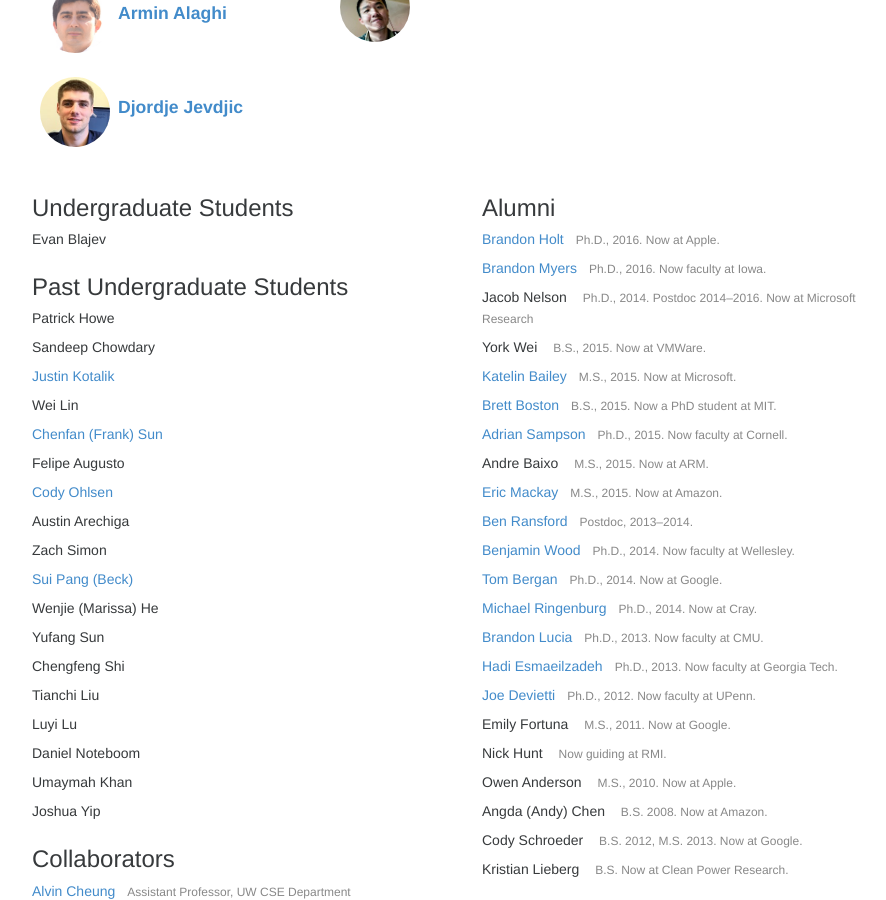
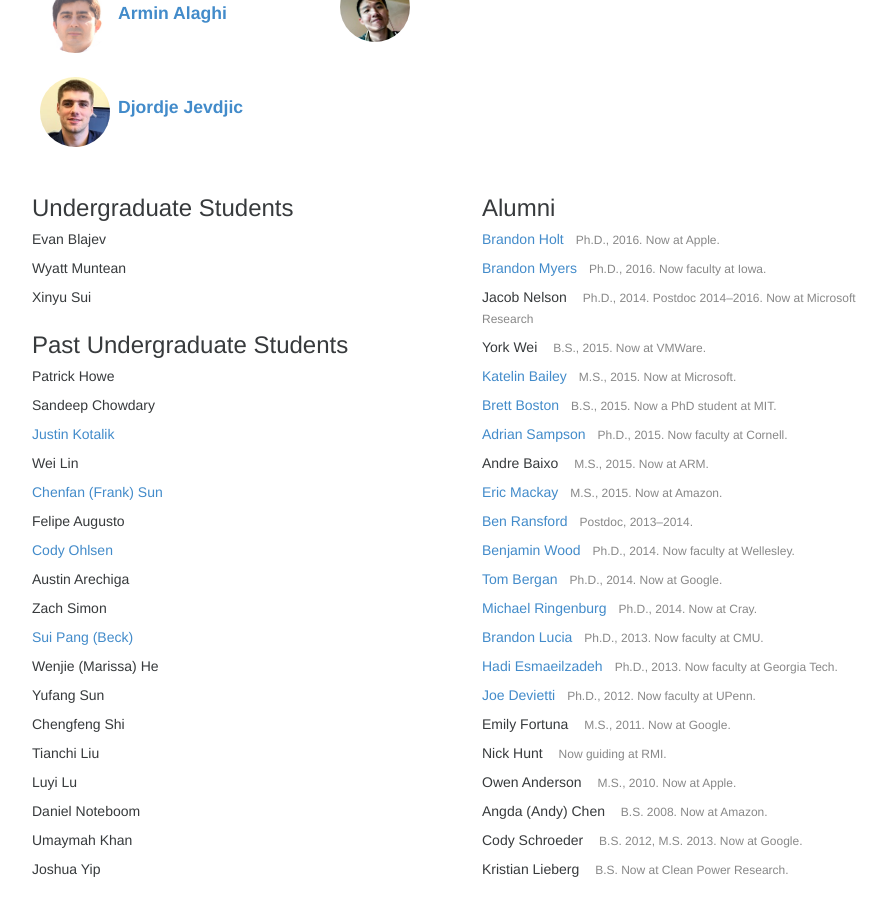
Before and after one commit to uwsampa/sampa-public, a Jekyll site: the page built from index.html, in a window 1280 px wide and 900 px high, scrolled down 2436 px. Shown: the whole window, without its empty margins (173-1059 px from the left). Built offline with Jekyll 4.4.1, drawn with Linux system fonts in a browser that asks for light colours; nearby versions of some CDN libraries; Markdown is read by kramdown in place of the engine named in the settings.

```diff
--- a/_data/people.yml
+++ b/_data/people.yml
@@ -295,6 +295,12 @@ kristian:
 eblajev:
     display_name: Evan Blajev
     role: ugrad
+wyatt:
+    display_name: Wyatt Muntean
+    role: ugrad
+xinyu:
+    display_name: Xinyu Sui
+    role: ugrad
 
 # Undergrad Alums
 
```
